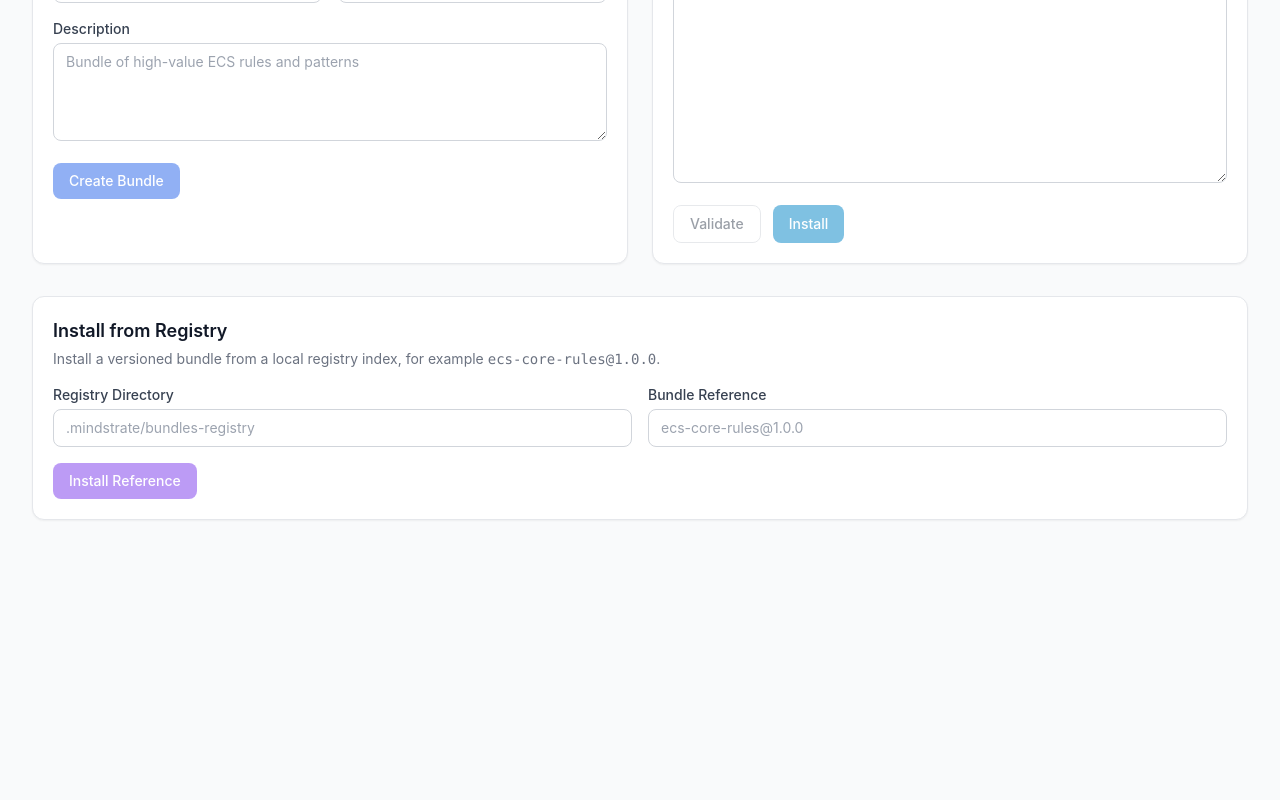
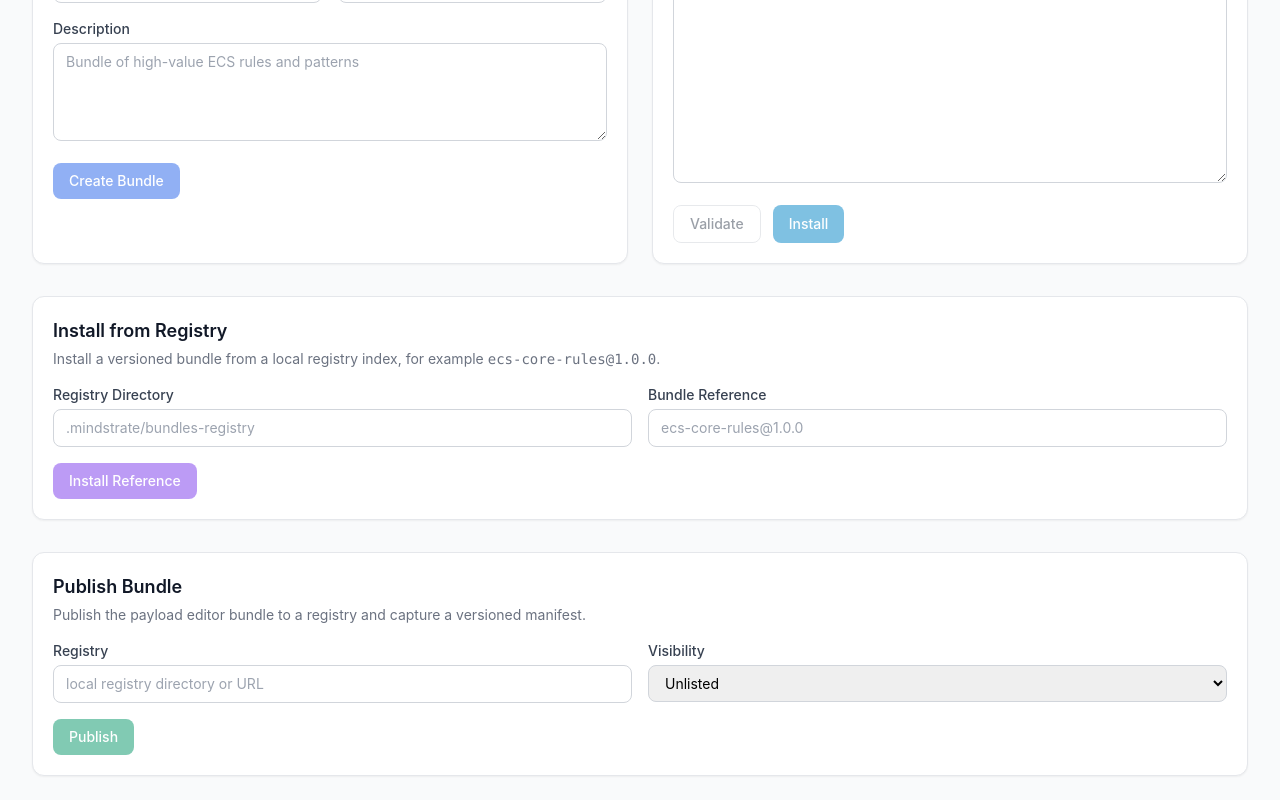
Before and after one commit to redasm/Mindstrate, a Next.js app in the folder packages/web-ui/: page /bundles in a window 1280 px wide. Shown: the part 371-1171 px from the top of the page. Before the commit the page ends 915 px from the top, so only its background shows below. Built offline with nearby package versions, Linux system fonts and the light colour scheme.

Commit message:
Add web bundle publish flow

```diff
--- a/packages/web-ui/src/app/bundles/page.tsx
+++ b/packages/web-ui/src/app/bundles/page.tsx
@@ -14,6 +14,18 @@ type BundleInstallResult = {
   skippedEdges: number;
 };
 
+type BundlePublication = {
+  manifest: {
+    name: string;
+    version: string;
+    registry: string;
+    visibility: string;
+    nodeCount: number;
+    edgeCount: number;
+    digest: string;
+  };
+};
+
 export default function BundlesPage() {
   const [createForm, setCreateForm] = useState({
     name: '',
@@ -26,11 +38,16 @@ export default function BundlesPage() {
     registry: '',
     reference: '',
   });
+  const [publishForm, setPublishForm] = useState({
+    registry: '',
+    visibility: 'unlisted',
+  });
   const [createdBundle, setCreatedBundle] = useState('');
   const [validation, setValidation] = useState<BundleValidation | null>(null);
   const [installResult, setInstallResult] = useState<BundleInstallResult | null>(null);
+  const [publication, setPublication] = useState<BundlePublication | null>(null);
   const [error, setError] = useState('');
-  const [busy, setBusy] = useState<'create' | 'validate' | 'install' | 'install-ref' | null>(null);
+  const [busy, setBusy] = useState<'create' | 'validate' | 'install' | 'install-ref' | 'publish' | null>(null);
 
   const createBundle = async (e: React.FormEvent) => {
     e.preventDefault();
@@ -39,6 +56,7 @@ export default function BundlesPage() {
     setCreatedBundle('');
     setValidation(null);
     setInstallResult(null);
+    setPublication(null);
 
     try {
       const res = await fetch('/api/bundles/create', {
@@ -125,6 +143,33 @@ export default function BundlesPage() {
       setInstallResult(data);
     } catch (err) {
       setError(err instanceof Error ? err.message : 'Failed to install bundle reference');
+    } finally {
+      setBusy(null);
+    }
+  };
+
+  const publishBundle = async (e: React.FormEvent) => {
+    e.preventDefault();
+    setBusy('publish');
+    setError('');
+    setPublication(null);
+
+    try {
+      const bundle = JSON.parse(bundleJson);
+      const res = await fetch('/api/bundles/publish', {
+        method: 'POST',
+        headers: { 'Content-Type': 'application/json' },
+        body: JSON.stringify({
+          bundle,
+          registry: publishForm.registry || undefined,
+          visibility: publishForm.visibility,
+        }),
+      });
+      const data = await res.json();
+      if (!res.ok) throw new Error(data.error || 'Failed to publish bundle');
+      setPublication(data);
+    } catch (err) {
+      setError(err instanceof Error ? err.message : 'Failed to publish bundle');
     } finally {
       setBusy(null);
     }
@@ -258,6 +303,45 @@ export default function BundlesPage() {
         </button>
       </form>
 
+      <form onSubmit={publishBundle} className="space-y-4 rounded-xl border border-gray-200 bg-white p-5 shadow-sm">
+        <div>
+          <h2 className="text-lg font-semibold text-gray-900">Publish Bundle</h2>
+          <p className="mt-1 text-sm text-gray-500">
+            Publish the payload editor bundle to a registry and capture a versioned manifest.
+          </p>
+        </div>
+        <div className="grid gap-4 lg:grid-cols-2">
+          <div>
+            <label className="mb-1 block text-sm font-medium text-gray-700">Registry</label>
+            <input
+              value={publishForm.registry}
+              onChange={(e) => setPublishForm((f) => ({ ...f, registry: e.target.value }))}
+              className="w-full rounded-lg border border-gray-300 px-3 py-2 text-sm"
+              placeholder="local registry directory or URL"
+            />
+          </div>
+          <div>
+            <label className="mb-1 block text-sm font-medium text-gray-700">Visibility</label>
+            <select
+              value={publishForm.visibility}
+              onChange={(e) => setPublishForm((f) => ({ ...f, visibility: e.target.value }))}
+              className="w-full rounded-lg border border-gray-300 px-3 py-2 text-sm"
+            >
+              <option value="unlisted">Unlisted</option>
+              <option value="public">Public</option>
+              <option value="private">Private</option>
+            </select>
+          </div>
+        </div>
+        <button
+          type="submit"
+          disabled={busy === 'publish' || !bundleJson.trim()}
+          className="rounded-lg bg-emerald-600 px-4 py-2 text-sm font-medium text-white hover:bg-emerald-700 disabled:opacity-50"
+        >
+          {busy === 'publish' ? 'Publishing...' : 'Publish'}
+        </button>
+      </form>
+
       {validation ? (
         <section className="rounded-xl border border-gray-200 bg-white p-5 shadow-sm">
           <h2 className="text-lg font-semibold text-gray-900">Validation Result</h2>
@@ -284,6 +368,22 @@ export default function BundlesPage() {
         </section>
       ) : null}
 
+      {publication ? (
+        <section className="rounded-xl border border-gray-200 bg-white p-5 shadow-sm">
+          <h2 className="text-lg font-semibold text-gray-900">Publication Manifest</h2>
+          <div className="mt-3 grid gap-3 sm:grid-cols-2 lg:grid-cols-4">
+            <Stat label="Nodes" value={publication.manifest.nodeCount} />
+            <Stat label="Edges" value={publication.manifest.edgeCount} />
+          </div>
+          <dl className="mt-4 space-y-2 text-sm">
+            <div><dt className="inline font-medium text-gray-700">Name:</dt> <dd className="inline text-gray-600">{publication.manifest.name}@{publication.manifest.version}</dd></div>
+            <div><dt className="inline font-medium text-gray-700">Registry:</dt> <dd className="inline text-gray-600">{publication.manifest.registry}</dd></div>
+            <div><dt className="inline font-medium text-gray-700">Visibility:</dt> <dd className="inline text-gray-600">{publication.manifest.visibility}</dd></div>
+            <div><dt className="inline font-medium text-gray-700">Digest:</dt> <dd className="inline break-all text-gray-600">{publication.manifest.digest}</dd></div>
+          </dl>
+        </section>
+      ) : null}
+
       {createdBundle ? (
         <section className="rounded-xl border border-gray-200 bg-white p-5 shadow-sm">
           <h2 className="text-lg font-semibold text-gray-900">Latest Created Bundle</h2>
```
